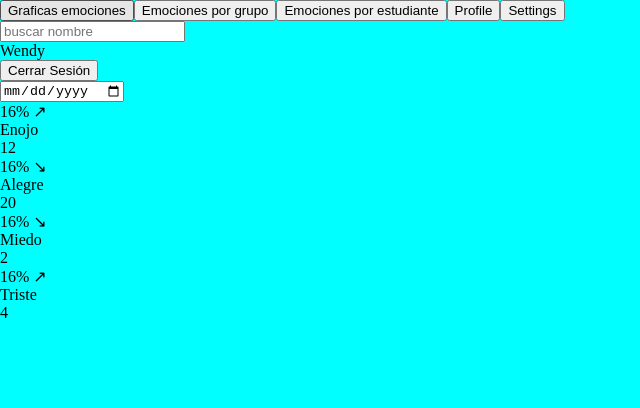
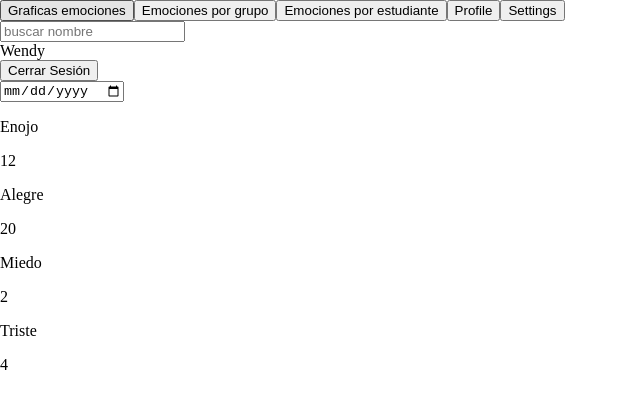
Before and after one commit to YOCELYN12/MoodSense, a React (Vite) app in the folder Proyecto_Mood_Sense/: page /Admin in a window 1280 px wide. Shown: the top 408 px of the page, without its empty margins (0-640 px from the left). Built offline with nearby package versions, Linux system fonts and the light colour scheme; no server answers.

Commit message:
Estructura admin

```diff
--- a/Proyecto_Mood_Sense/src/Components/Login/Login.css
+++ b/Proyecto_Mood_Sense/src/Components/Login/Login.css
@@ -1,3 +1,30 @@
-body{
-    background-color: aqua;
+.ContainerLogin {
+  display: grid;
+  grid-template-columns: 50% 50%;
 }
+.ContainerImgLogin {
+  height: 144%;
+  width: 100%;
+}
+.ContainerLoginForm {
+  display: flex;
+  flex-direction: column;
+  justify-content: center;
+  align-items: center;
+  margin-top: 10%;
+  font-family: sans-serif;
+}
+
+.InputsLogin {
+  width: 150%;
+  padding: 6%;
+  border-radius: 25px;
+}
+.Login_BTN {
+  background-color: #47288f;
+  color: white;
+  border-radius: 25px;
+  width: 166%;
+  padding: 3%;
+  margin-top: 20%;
+}
--- a/Proyecto_Mood_Sense/src/Pages/Admin/Admin.jsx
+++ b/Proyecto_Mood_Sense/src/Pages/Admin/Admin.jsx
@@ -18,43 +18,23 @@ const Admin = () => {
       <div>
         <input type="date" name="" id="" placeholder="Filtrar por fecha" />
       </div>
-      <div className="grid grid-cols-2 gap-4 p-4 bg-gray-50 min-h-screen">
-      {/* Card: Enojo */}
-      <div className="relative bg-purple-50 border-2 border-purple-400 rounded-2xl p-4 flex flex-col items-center">
-        <div className="absolute top-2 right-2 text-xs text-purple-600 font-medium bg-purple-100 px-2 py-1 rounded-md">
-          16% <span className="text-orange-500">↗</span>
-        </div>
-        <div className="text-purple-600 text-lg font-medium mb-2">Enojo</div>
-        <div className="text-4xl font-bold text-gray-800">12</div>
+      <div>
+        <p>Enojo</p>
+        <p>12</p>
       </div>
-
-      {/* Card: Alegre */}
-      <div className="relative bg-purple-50 rounded-2xl p-4 flex flex-col items-center">
-        <div className="absolute top-2 right-2 text-xs text-purple-600 font-medium bg-purple-100 px-2 py-1 rounded-md">
-          16% <span className="text-orange-500">↘</span>
-        </div>
-        <div className="text-purple-600 text-lg font-medium mb-2">Alegre</div>
-        <div className="text-4xl font-bold text-gray-800">20</div>
+      <div>
+        <p>Alegre</p>
+        <p>20</p>
       </div>
-
-      {/* Card: Miedo */}
-      <div className="relative bg-purple-50 rounded-2xl p-4 flex flex-col items-center">
-        <div className="absolute top-2 right-2 text-xs text-purple-600 font-medium bg-purple-100 px-2 py-1 rounded-md">
-          16% <span className="text-orange-500">↘</span>
-        </div>
-        <div className="text-purple-600 text-lg font-medium mb-2">Miedo</div>
-        <div className="text-4xl font-bold text-gray-800">2</div>
+      <div>
+        <p>Miedo</p>
+        <p>2</p>
       </div>
-
-      {/* Card: Triste */}
-      <div className="relative bg-purple-50 rounded-2xl p-4 flex flex-col items-center">
-        <div className="absolute top-2 right-2 text-xs text-purple-600 font-medium bg-purple-100 px-2 py-1 rounded-md">
-          16% <span className="text-orange-500">↗</span>
-        </div>
-        <div className="text-purple-600 text-lg font-medium mb-2">Triste</div>
-        <div className="text-4xl font-bold text-gray-800">4</div>
+      <div>
+        <p>Triste</p>
+        <p>4</p>
       </div>
-    </div>
+      <div></div>
     </div>
   );
 };
```
